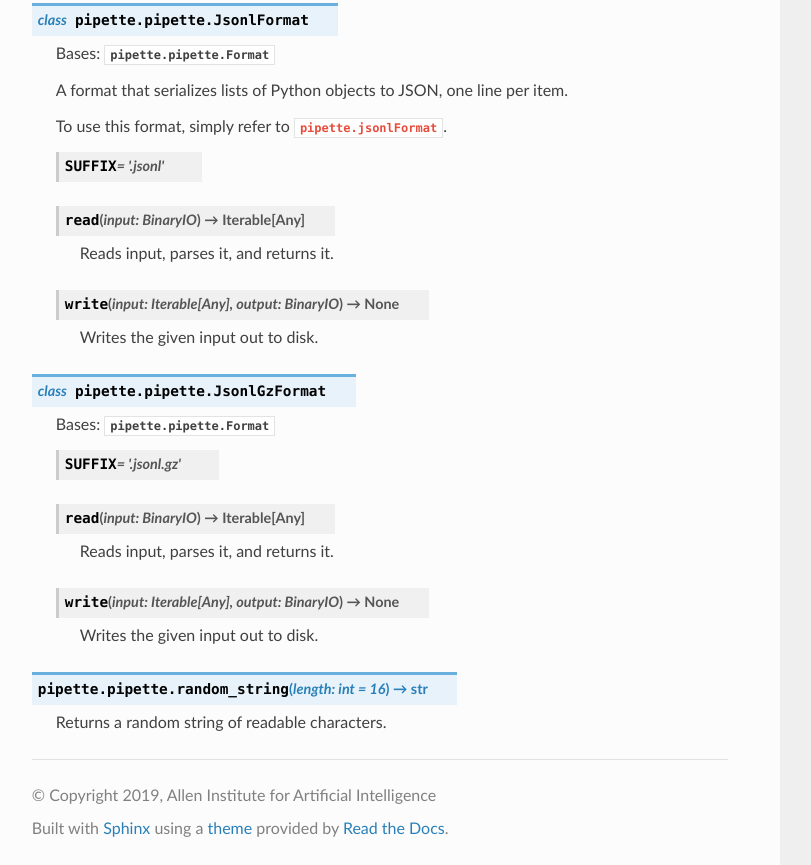
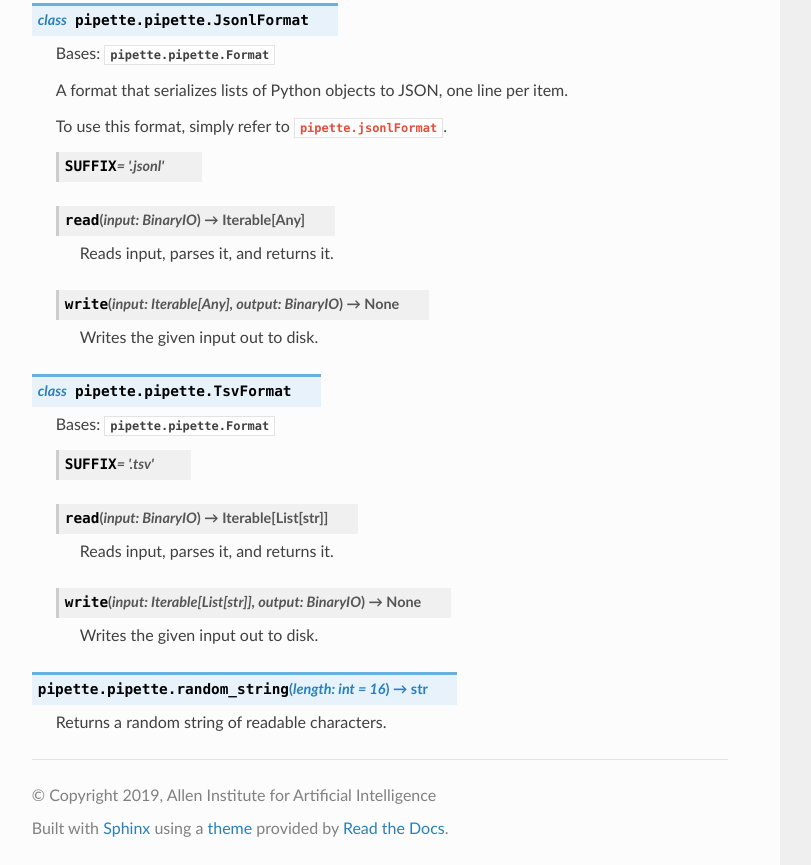
Before and after one commit to allenai/pipette, a plain HTML site: page docs/index.html in a window 1280 px wide. Shown: the part 8394-9259 px from the top of the page, without its empty margins (320-1131 px from the left). Drawn offline with Linux system fonts and the light colour scheme; a script that the page names is missing.

Commit message:
Update docs

```diff
--- a/docs/index.html
+++ b/docs/index.html
@@ -658,23 +658,23 @@ JsonlFormat or JsonlGzFormat.</p>
 </dd></dl>
 
 <dl class="class">
-<dt id="pipette.pipette.JsonlGzFormat">
-<em class="property">class </em><code class="descclassname">pipette.pipette.</code><code class="descname">JsonlGzFormat</code><a class="headerlink" href="#pipette.pipette.JsonlGzFormat" title="Permalink to this definition">¶</a></dt>
+<dt id="pipette.pipette.TsvFormat">
+<em class="property">class </em><code class="descclassname">pipette.pipette.</code><code class="descname">TsvFormat</code><a class="headerlink" href="#pipette.pipette.TsvFormat" title="Permalink to this definition">¶</a></dt>
 <dd><p>Bases: <a class="reference internal" href="#pipette.pipette.Format" title="pipette.pipette.Format"><code class="xref py py-class docutils literal notranslate"><span class="pre">pipette.pipette.Format</span></code></a></p>
 <dl class="attribute">
-<dt id="pipette.pipette.JsonlGzFormat.SUFFIX">
-<code class="descname">SUFFIX</code><em class="property"> = '.jsonl.gz'</em><a class="headerlink" href="#pipette.pipette.JsonlGzFormat.SUFFIX" title="Permalink to this definition">¶</a></dt>
+<dt id="pipette.pipette.TsvFormat.SUFFIX">
+<code class="descname">SUFFIX</code><em class="property"> = '.tsv'</em><a class="headerlink" href="#pipette.pipette.TsvFormat.SUFFIX" title="Permalink to this definition">¶</a></dt>
 <dd></dd></dl>
 
 <dl class="method">
-<dt id="pipette.pipette.JsonlGzFormat.read">
-<code class="descname">read</code><span class="sig-paren">(</span><em>input: BinaryIO</em><span class="sig-paren">)</span> &#x2192; Iterable[Any]<a class="headerlink" href="#pipette.pipette.JsonlGzFormat.read" title="Permalink to this definition">¶</a></dt>
+<dt id="pipette.pipette.TsvFormat.read">
+<code class="descname">read</code><span class="sig-paren">(</span><em>input: BinaryIO</em><span class="sig-paren">)</span> &#x2192; Iterable[List[str]]<a class="headerlink" href="#pipette.pipette.TsvFormat.read" title="Permalink to this definition">¶</a></dt>
 <dd><p>Reads input, parses it, and returns it.</p>
 </dd></dl>
 
 <dl class="method">
-<dt id="pipette.pipette.JsonlGzFormat.write">
-<code class="descname">write</code><span class="sig-paren">(</span><em>input: Iterable[Any], output: BinaryIO</em><span class="sig-paren">)</span> &#x2192; None<a class="headerlink" href="#pipette.pipette.JsonlGzFormat.write" title="Permalink to this definition">¶</a></dt>
+<dt id="pipette.pipette.TsvFormat.write">
+<code class="descname">write</code><span class="sig-paren">(</span><em>input: Iterable[List[str]], output: BinaryIO</em><span class="sig-paren">)</span> &#x2192; None<a class="headerlink" href="#pipette.pipette.TsvFormat.write" title="Permalink to this definition">¶</a></dt>
 <dd><p>Writes the given input out to disk.</p>
 </dd></dl>
 
```
Also changed, not shown: 1 other file.
